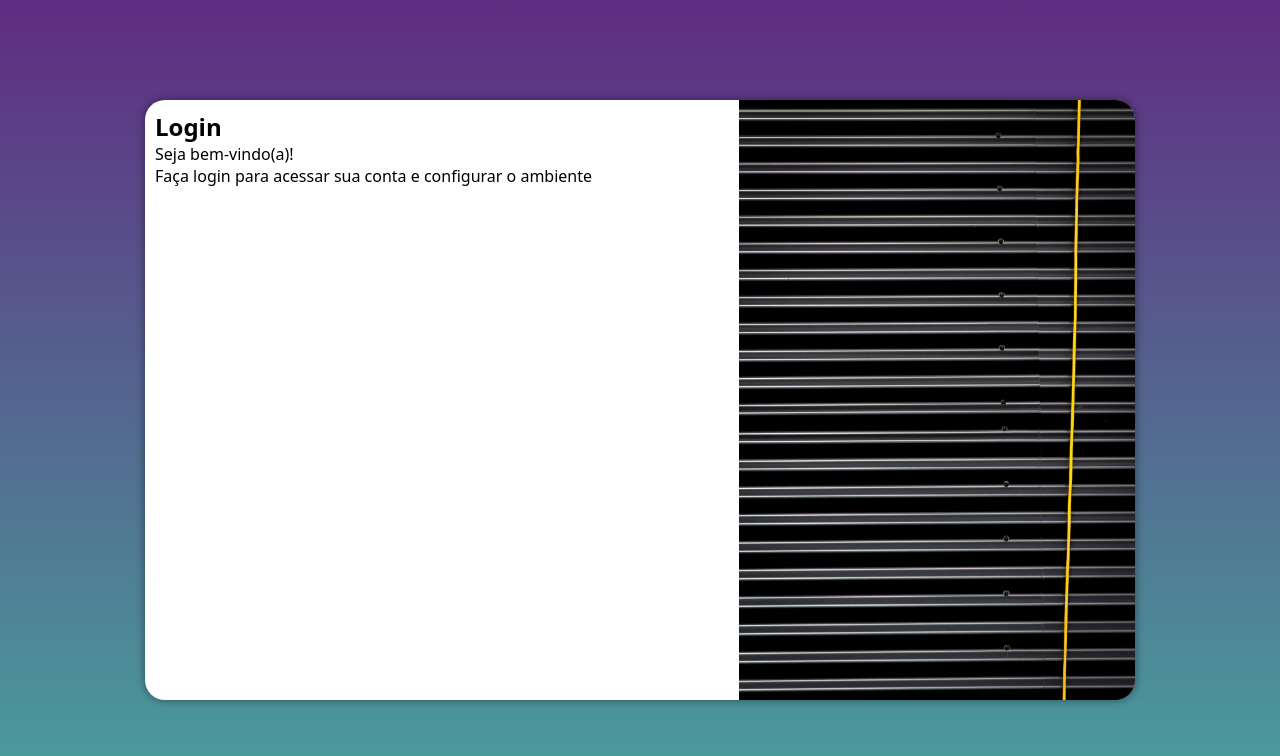
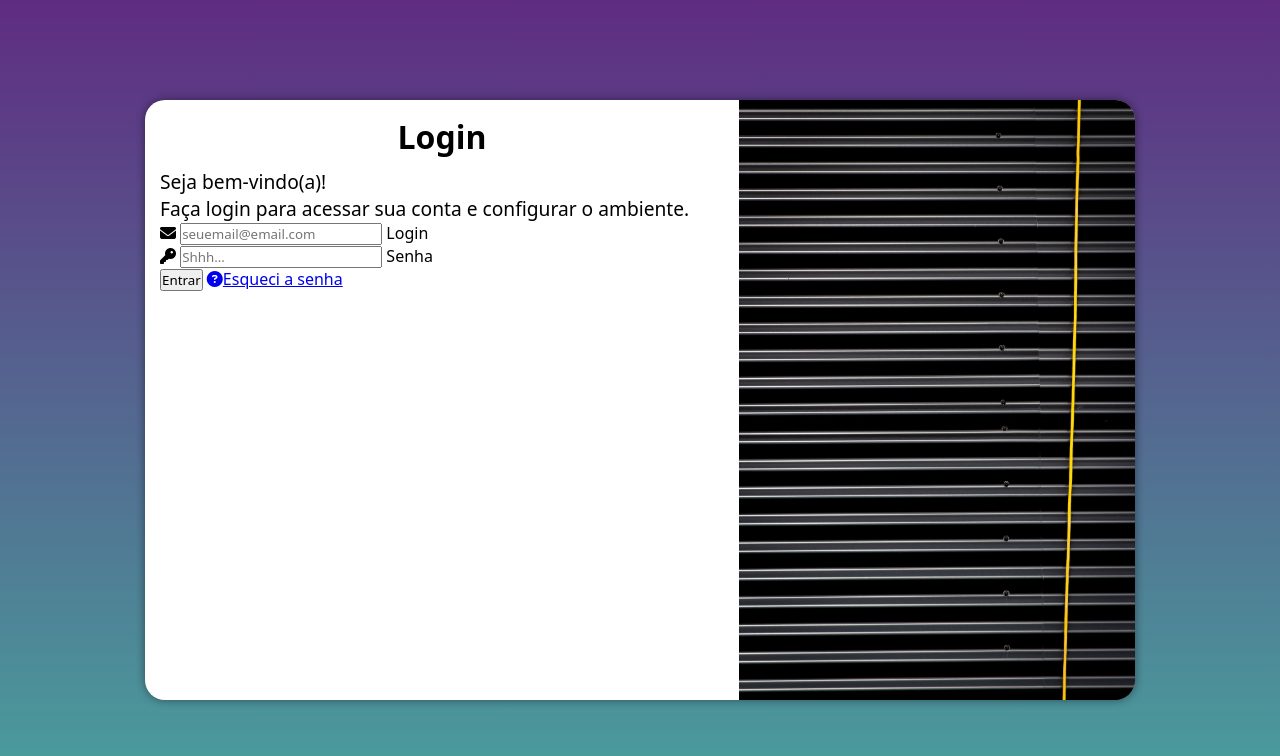
Before and after one commit to jwrdwn/tela-login, a plain HTML site: page index.html in a window 1280 px wide. Drawn offline with Linux system fonts and the light colour scheme.

Commit message:
Criado formulário

```diff
--- a/estilos/media-query.css
+++ b/estilos/media-query.css
@@ -47,4 +47,12 @@
         float: left;
         width: 60%;
     }
+
+    #formulario h1 {
+        font-size: 2em;
+    }
+
+    #formulario p {
+        font-size: 1.2em;
+    }
 }
--- a/estilos/style.css
+++ b/estilos/style.css
@@ -49,6 +49,14 @@ main {
 
 #formulario {
     display: block;
-    padding: 10px;
+    padding: 15px;
+}
 
+#formulario h1 {
+    text-align: center;
+    margin-bottom: 10px;
 }
+
+#formulario p {
+    font-size: 0.8em;
+}
--- a/index.html
+++ b/index.html
@@ -7,6 +7,7 @@
     <title>Login</title>
     <link rel="stylesheet" href="estilos/style.css">
     <link rel="stylesheet" href="estilos/media-query.css">
+    <script src="https://kit.fontawesome.com/0aa9d3234d.js" crossorigin="anonymous"></script>
 </head>
 <body>
     <main>
@@ -16,7 +17,21 @@
             </div>
             <div id="formulario">
                 <h1>Login</h1>
-                <p>Seja bem-vindo(a)! <br>Faça login para acessar sua conta e configurar o ambiente</p>
+                <p>Seja bem-vindo(a)! <br>Faça login para acessar sua conta e configurar o ambiente.</p>
+                <form action="login.php" method="post" autocomplete="on">
+                    <div class="campo">
+                        <i class="fa-solid fa-envelope"></i>
+                        <input type="email" name="email" id="iemail" placeholder="seuemail@email.com" autocomplete="email" required>
+                        <label for="iemail">Login</label>
+                    </div>
+                    <div class="campo">
+                        <i class="fa-solid fa-key"></i>
+                        <input type="password" name="pass" id="ipass" placeholder="Shhh..." autocomplete="current-password" required>
+                        <label for="ipass">Senha</label>
+                    </div>
+                    <input type="submit" value="Entrar">
+                    <a href="esqueci.html"><i class="fa-solid fa-circle-question"></i>Esqueci a senha</a>
+                </form>
             </div>
         </section>
     </main>
```
